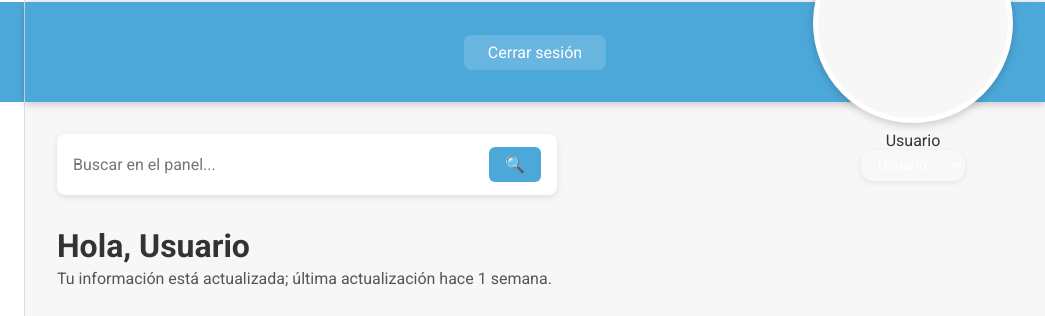
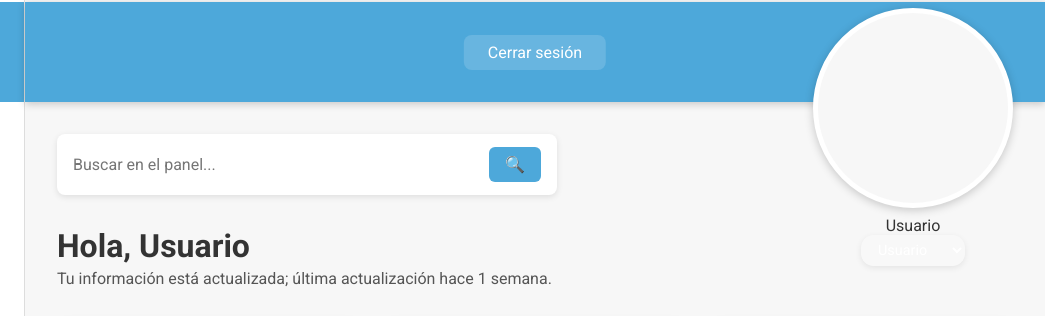
Before and after one commit to car1087/proyectosena, a plain HTML site: page dashboard.html in a window 1280 px wide. Shown: the top 316 px of the page, 235-1280 px from the left. Drawn offline with Linux system fonts and the light colour scheme.

Commit message:
mejora visual en topbar y corrección de duplicación de rol en selector
- Se elimina visualización duplicada del rol (span + select)
- Se deja un único selector funcional para cambio de rol
- Ajuste de posición del avatar en topbar
- Mejora estética general en la sección de usuario
- Se mantiene lógica de permisos por rol funcionando correctamente"

```diff
--- a/dashboard.css
+++ b/dashboard.css
@@ -196,10 +196,8 @@ body {
 
 .user-panel {
   display: flex;
-  align-items: center;
-  gap: 1rem;
-  padding-top: 0.6rem;
-  padding-bottom: 0.6rem;
+  align-items: center;   /* centra verticalmente */
+  gap: 1.5rem;
 }
 
 
@@ -217,11 +215,10 @@ body {
   display: flex;
   flex-direction: column;
   align-items: center;
-  gap: 0.6 rem;
-  position: relative;
-  z-index: 5;
-  margin-top: 0.4 rem;
+  justify-content: center;
+  margin-top: 170px; /* ajuste fino */
 }
+
 
 .avatar {
   width: 50px;
@@ -296,6 +293,7 @@ body {
   font-size: 1rem;
   color: var(--gris-oscuro);
 }
+
 
 /* ==============================
    Contenido principal
@@ -1080,7 +1078,7 @@ body {
 ========================== */
 .selector-rol {
   background-color: rgba(255,255,255,0.15);
-  color: #fff;
+  color: #ffffff;
   border: none;
   border-radius: 0.8rem;
   padding: 0.4rem 0.8rem;
@@ -1090,7 +1088,7 @@ body {
 }
 
 .selector-rol option {
-  color: #333;
+  color: #333333;
 }
 /* ==========================
    Permisos por rol
```
Also changed, not shown: dashboard.html (+1 -0 lines).
